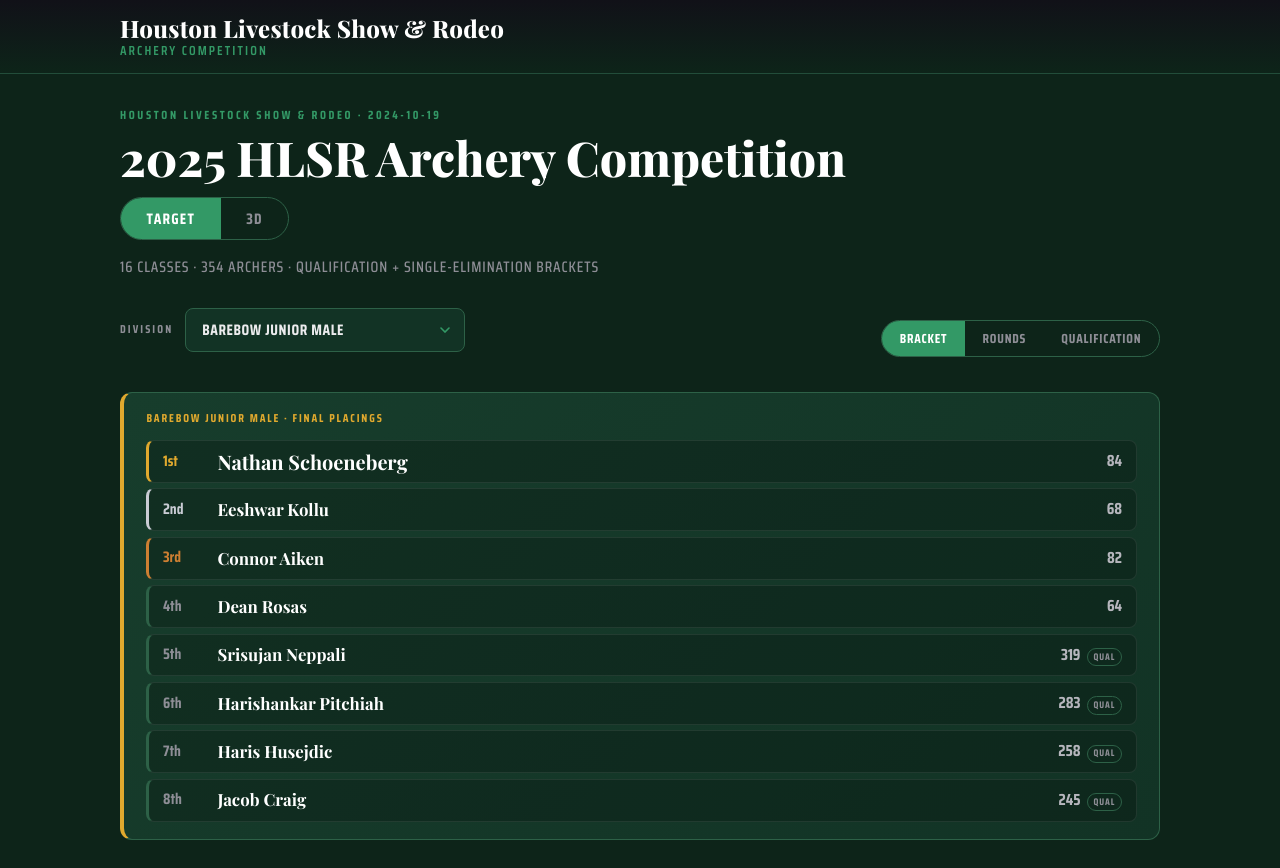
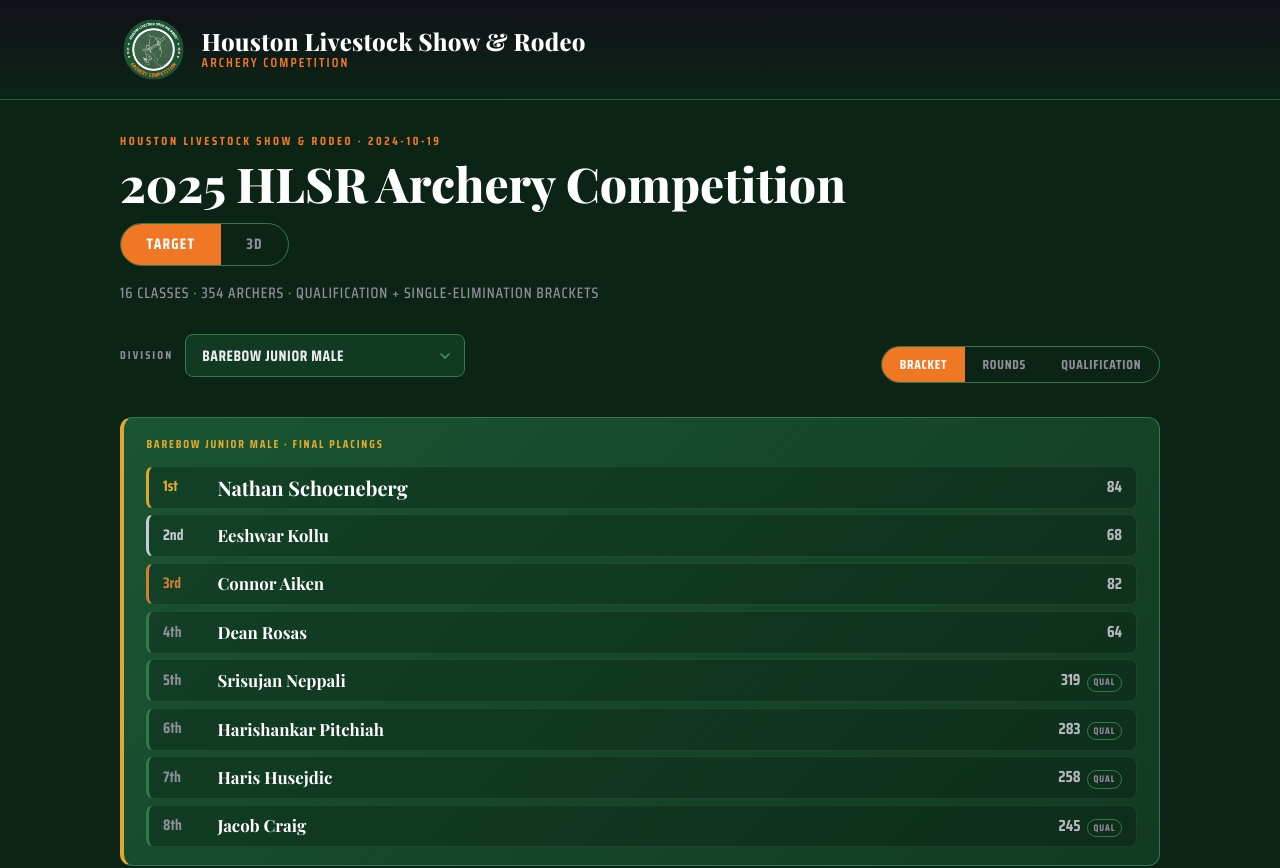
Before and after one commit to mhojnacki979/hlsr-archery, a Next.js app: page / in a window 1280 px wide. Shown: the top 868 px of the page. Built offline with nearby package versions, Linux system fonts and the light colour scheme.

Commit message:
Apply official HLSR branding: badge seal, green #195533, orange #f07724

```diff
--- a/app/globals.css
+++ b/app/globals.css
@@ -5,13 +5,15 @@
  */
 
 :root {
-  /* Color tokens — dark pine-green base (4-H / rodeo green) */
-  --bg: #0d2419;
-  --surface: #123325;
-  --surface-raised: #173d2c;
-  --surface-strip: #0f2c20;
-  --border: #224d3a;
-  --border-strong: #2d6147;
+  /* Color tokens — HLSR green, sampled from the Archery Competition badge
+     (ring #195533, inner circle #44684c). Darker shades carry the page. */
+  --bg: #0b2416;
+  --seal-green: #195533;
+  --surface: #123a22;
+  --surface-raised: #195533;
+  --surface-strip: #0e2e1b;
+  --border: #24603c;
+  --border-strong: #33794e;
   --text: #ececee;
   --text-secondary: #b6b6bd;
   --text-muted: #8e8e96;
@@ -20,10 +22,11 @@
   --navy: #1b2a63;
   --navy-deep: #0f1840;
   --navy-line: #2a3a7a;
-  /* Official 4-H green (PMS 347) — the brand accent for this site */
-  --red: #339966;
-  --red-soft: rgba(51, 153, 102, 0.14);
-  --red-border: rgba(51, 153, 102, 0.45);
+  /* HLSR orange, sampled from the badge lettering — the brand accent.
+     (Token is still named --red for historical reasons; ~15 rules use it.) */
+  --red: #f07724;
+  --red-soft: rgba(240, 119, 36, 0.14);
+  --red-border: rgba(240, 119, 36, 0.45);
   --gold: #e0a92e;
   --silver: #c9ccd4;
   --bronze: #cd7f32;
@@ -1098,8 +1101,28 @@
 
 .hlsr-wordmark {
   display: inline-flex;
+  align-items: center;
+  gap: 0.9rem;
+  line-height: 1.05;
+}
+
+/* Official HLSR Archery Competition seal — never filter or recolor it. */
+.hlsr-badge {
+  height: 4.2rem;
+  width: auto;
+  flex: none;
+  display: block;
+}
+
+.hlsr-wordmark-text {
+  display: inline-flex;
   flex-direction: column;
-  line-height: 1.05;
+}
+
+@media (max-width: 600px) {
+  .hlsr-badge {
+    height: 2.9rem;
+  }
 }
 
 .hlsr-wordmark:hover {
--- a/app/layout.tsx
+++ b/app/layout.tsx
@@ -2,6 +2,7 @@
 import type { ReactNode } from 'react'
 import { Anton, Barlow, Playfair_Display, Saira_Condensed } from 'next/font/google'
 import Link from 'next/link'
+import { asset } from '@/lib/asset'
 import './globals.css'
 
 // Editorial Didone headline.
@@ -48,10 +49,18 @@
             <Link
               href="/"
               className="hlsr-wordmark"
-              aria-label="Houston Livestock Show & Rodeo Archery"
+              aria-label="Houston Livestock Show & Rodeo Archery Competition"
             >
-              <span className="hlsr-wordmark-title">Houston Livestock Show &amp; Rodeo</span>
-              <span className="hlsr-wordmark-sub">Archery Competition</span>
+              <img
+                src={asset('/brand/hlsr-archery-badge.png')}
+                alt=""
+                className="hlsr-badge"
+                aria-hidden="true"
+              />
+              <span className="hlsr-wordmark-text">
+                <span className="hlsr-wordmark-title">Houston Livestock Show &amp; Rodeo</span>
+                <span className="hlsr-wordmark-sub">Archery Competition</span>
+              </span>
             </Link>
           </div>
         </header>
--- a/next.config.mjs
+++ b/next.config.mjs
@@ -13,6 +13,9 @@
   images: { unoptimized: true },
   basePath,
   assetPrefix: basePath || undefined,
+  // Exposed so plain <img> srcs can be basePath-prefixed (next/image does not
+  // do this under output:'export' + unoptimized).
+  env: { NEXT_PUBLIC_BASE_PATH: basePath },
 }
 
 export default nextConfig
--- /dev/null
+++ b/src/lib/asset.ts
@@ -0,0 +1,11 @@
+const BASE_PATH = process.env.NEXT_PUBLIC_BASE_PATH ?? ''
+
+/**
+ * Prefix a /public asset with the deployment base path.
+ *
+ * next/image does not apply basePath under output:'export' + unoptimized, so
+ * plain <img> srcs must be prefixed by hand or they 404 on the project URL.
+ */
+export function asset(path: string): string {
+  return `${BASE_PATH}${path}`
+}
```
Also changed, not shown: public/brand/hlsr-archery-badge.png (added).
